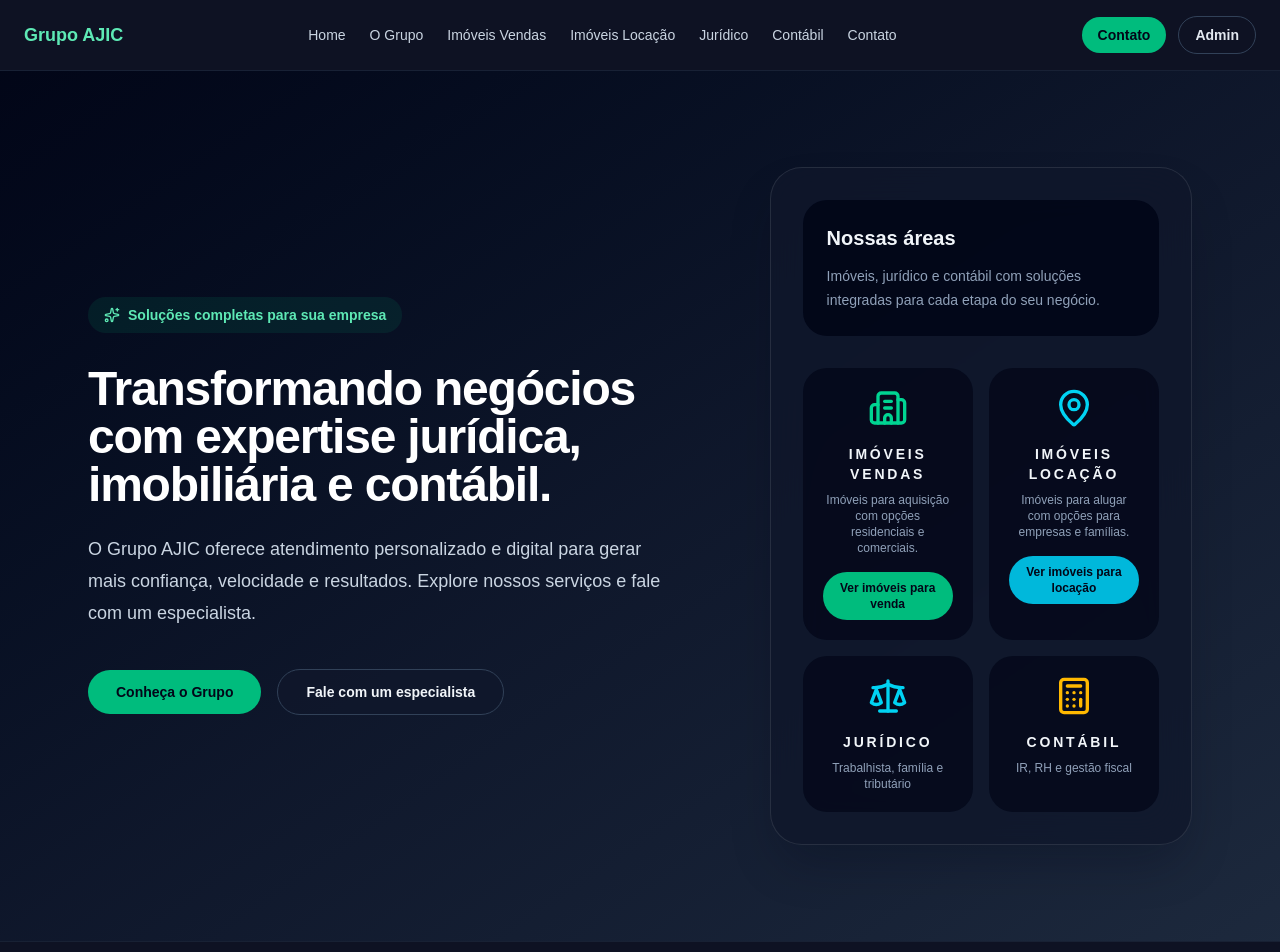
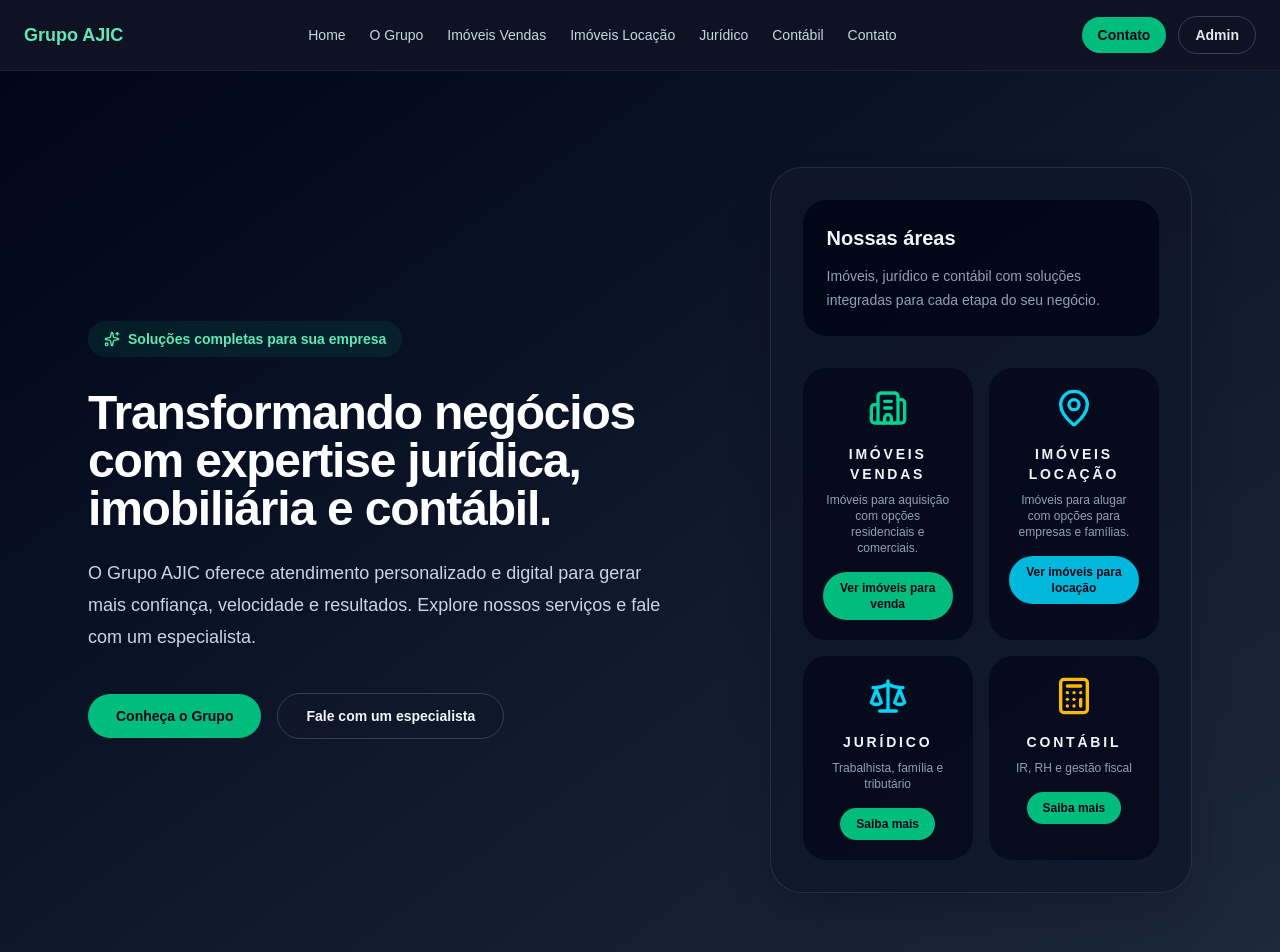
Before and after one commit to projetogrupoajic-cyber/site-grupoajic, a Next.js app: page / in a window 1280 px wide. Shown: the top 952 px of the page. Built offline with nearby package versions, Linux system fonts and the light colour scheme.

Commit message:
botao saiba mais

```diff
--- a/app/page.tsx
+++ b/app/page.tsx
@@ -54,11 +54,17 @@ export default function Home() {
                 <Scale className="mx-auto h-10 w-10 text-cyan-400" />
                 <h3 className="mt-4 text-sm font-semibold uppercase tracking-[0.2em] text-slate-100">Jurídico</h3>
                 <p className="mt-2 text-xs text-slate-400">Trabalhista, família e tributário</p>
+                <a href="/juridico" className="mt-4 inline-flex rounded-full bg-emerald-500 px-4 py-2 text-xs font-semibold text-slate-950 transition hover:bg-emerald-400">
+                  Saiba mais
+                </a>
               </div>
               <div className="rounded-3xl bg-slate-950/70 p-5 text-center">
                 <Calculator className="mx-auto h-10 w-10 text-amber-400" />
                 <h3 className="mt-4 text-sm font-semibold uppercase tracking-[0.2em] text-slate-100">Contábil</h3>
                 <p className="mt-2 text-xs text-slate-400">IR, RH e gestão fiscal</p>
+                <a href="/contabil" className="mt-4 inline-flex rounded-full bg-emerald-500 px-4 py-2 text-xs font-semibold text-slate-950 transition hover:bg-emerald-400">
+                  Saiba mais
+                </a>
               </div>
             </div>
           </div>
```
